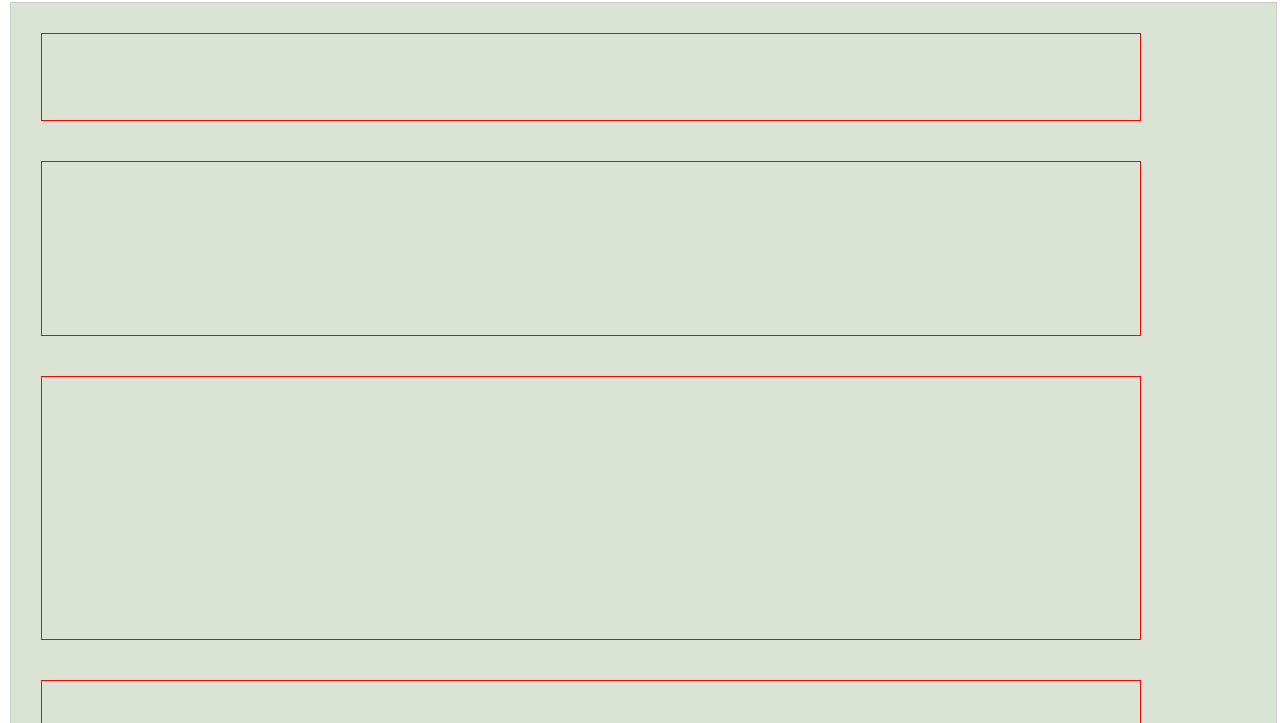
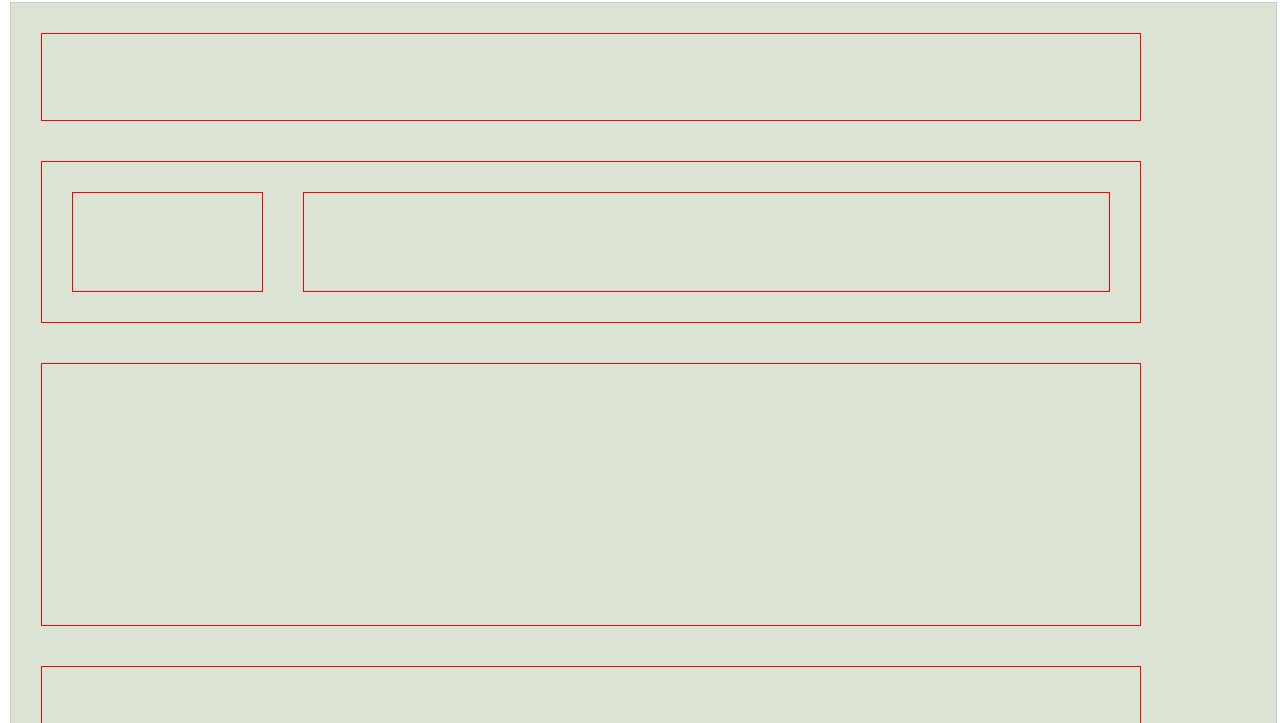
Before and after one commit to 1-TDSJ/exercicios-flexbox, a plain HTML site: page exer-01-flex.html in a window 1280 px wide. Shown: the part 77-800 px from the top of the page. Drawn offline with Linux system fonts and the light colour scheme.

Commit message:
Correçao segunda parte do exercício FLex

```diff
--- a/css/exer-01-flex.css
+++ b/css/exer-01-flex.css
@@ -10,7 +10,7 @@
 
 .box{
   display: block;
-  width: 100%;
+  width: 97%;
   /*height: 150px;*/
   margin: 20px;
   padding: 10px;
@@ -18,14 +18,32 @@
   border: 1px solid #ff0000;
 }
 
+.box-1{
+  display: block;
+  width: 100%;
+  height: 100px;
+  margin: 20px;
+  padding: 10px;
+  max-width: 1100px;
+  border: 1px solid #ff0000;
+}
 
 .box-child-1{
   flex-basis: 10%;
 }
 
 .box-child-2{
-  flex-basis: 20%;
+  display: flex;
+
 }
+/*Filhos de child 2*/
+.box-child-5{
+  flex-basis: 250px;
+}
+.box-child-6{
+  flex-grow: 2;
+}
+/*Filhos de child 2*/
 
 .box-child-3{
   flex-basis: 30%;
--- a/css/style-base.css
+++ b/css/style-base.css
@@ -17,6 +17,7 @@ h1,h2,h3{
 }
 
 .box-pai{
+  margin: auto;
   width: 99%;
   height: 900px;
   margin:10px;
--- a/exer-01-flex.html
+++ b/exer-01-flex.html
@@ -13,7 +13,10 @@
 
      <div class="box-pai">
        <div class="box box-child-1"></div>
-       <div class="box box-child-2"></div>
+       <div class="box box-child-2">
+         <div class="box-1 box-child-5"></div>
+         <div class="box-1 box-child-6"></div>
+       </div>
        <div class="box box-child-3"></div>
        <div class="box box-child-4"></div>
      </div>
```
